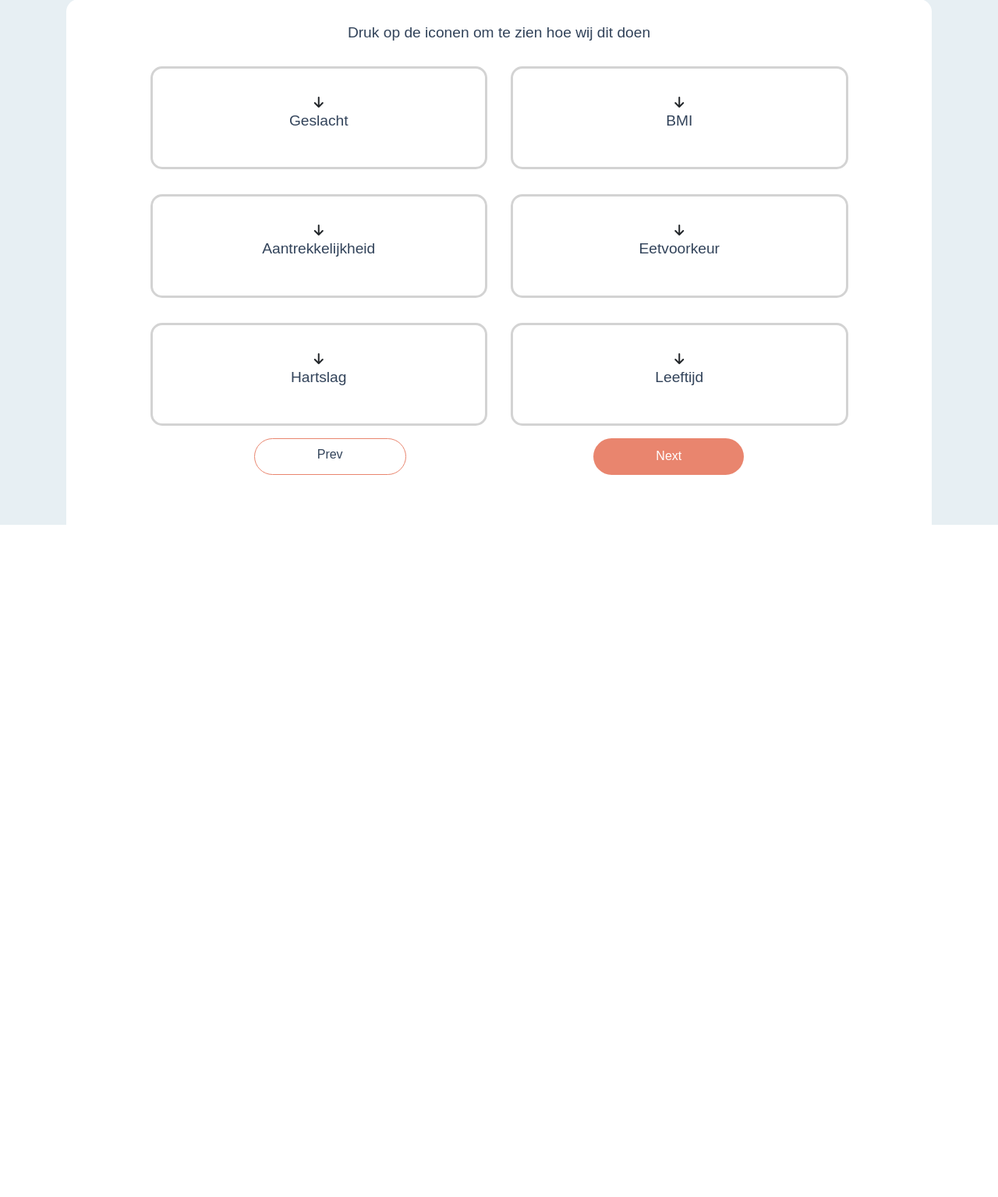
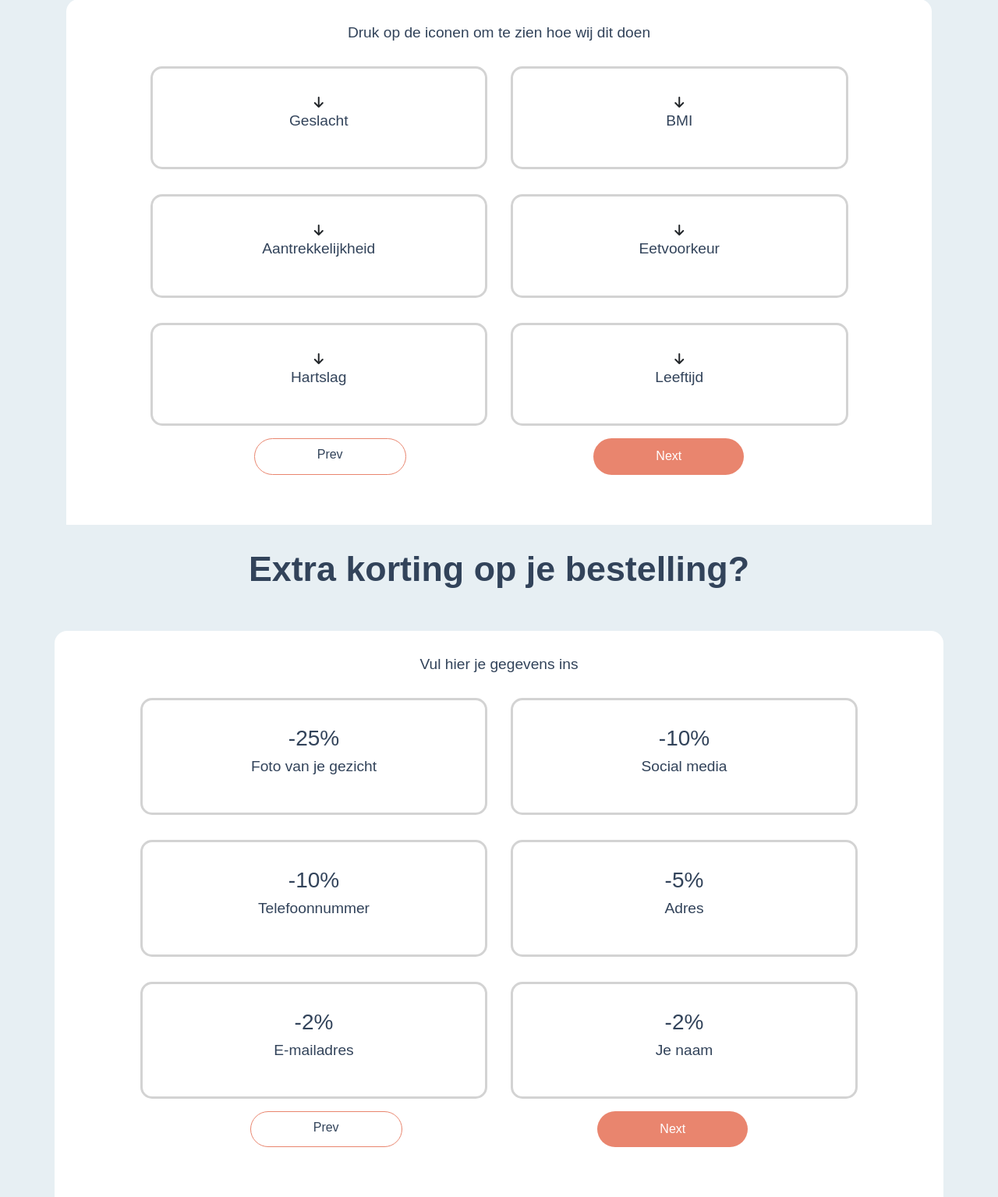
Before and after one commit to Artemiss0/FreedomFoodtruck, a PHP site: page / in a window 1280 px wide. Shown: the part 2031-3566 px from the top of the page at 78% size. Before the commit the page ends 2704 px from the top, so only its background shows below. Run offline with PHP 8.4, Linux system fonts and the light colour scheme; some libraries are stand-ins or nearby versions.

Commit message:
screen4
screen 4 is made

```diff
--- /dev/null
+++ b/components/screen4.php
@@ -0,0 +1,58 @@
+<div class="col-sm-12">
+    <h2 class="title title__center">Extra korting op je bestelling?</h2>
+    <div class="container container--white">
+            <p>Vul hier je gegevens ins</p>
+            <div class="container">
+                <!-- row1 -->
+                <div class="row justify-content-center">
+                    <div class="col-lg-5">
+                        <div class="data">
+                            <h3>-25%</h3>
+                            <p>Foto van je gezicht</p>
+                        </div>
+                    </div>
+                        <div class="col-lg-5">
+                            <div class="data">
+                            <h3>-10%</h3>
+                            <p>Social media</p>
+                        </div>
+                    </div>
+                </div>
+
+                <!-- row2 -->
+                <div class="row justify-content-center">
+                        <div class="col-lg-5">
+                            <div class="data">
+                            <h3>-10%</h3>
+                            <p>Telefoonnummer</p>
+                        </div>
+                    </div>
+                        <div class="col-lg-5">
+                            <div class="data">
+                            <h3>-5%</h3>
+                            <p>Adres</p>
+                        </div>
+                    </div>
+                </div>
+
+                <!-- row3 -->
+                <div class="row justify-content-center">
+                        <div class="col-lg-5">
+                            <div class="data">
+                            <h3>-2%</h3>
+                            <p>E-mailadres</p>
+                        </div>
+                    </div>
+                        <div class="col-lg-5">
+                            <div class="data">
+                            <h3>-2%</h3>
+                            <p>Je naam</p>
+                        </div>
+                    </div>
+                </div>
+            </div>
+                <a class="button button__primary--inverted" href="#"> Prev </a>
+                <a class="button button__primary" href="#"> Next </a>
+        </div>
+    </div>
+</div>
--- a/css/styles.css
+++ b/css/styles.css
@@ -100,6 +100,10 @@
   margin: 1rem 0;
 }
 
+.buttonmargin {
+  margin-top: 1rem;
+}
+
 * {
   margin: 0;
   padding: 0;
--- a/index.php
+++ b/index.php
@@ -21,6 +21,10 @@
             <!-- screen3 -->
             <?php require_once 'components/screen3.php' ?>
         </div>
+        <div class="row">
+            <!-- screen4 -->
+            <?php require_once 'components/screen4.php' ?>
+        </div>
     <div>
     <script src="https://code.jquery.com/jquery-3.4.1.slim.min.js" integrity="sha384-J6qa4849blE2+poT4WnyKhv5vZF5SrPo0iEjwBvKU7imGFAV0wwj1yYfoRSJoZ+n" crossorigin="anonymous"></script>
     <script src="https://cdn.jsdelivr.net/npm/popper.js@1.16.0/dist/umd/popper.min.js" integrity="sha384-Q6E9RHvbIyZFJoft+2mJbHaEWldlvI9IOYy5n3zV9zzTtmI3UksdQRVvoxMfooAo" crossorigin="anonymous"></script>
--- a/scss/webparts/_data-items.scss
+++ b/scss/webparts/_data-items.scss
@@ -6,3 +6,7 @@
     text-align:center;
     margin:1rem 0;
 }
+
+.buttonmargin{
+    margin-top: 1rem;
+}
```
Also changed, not shown: 1 other file.
